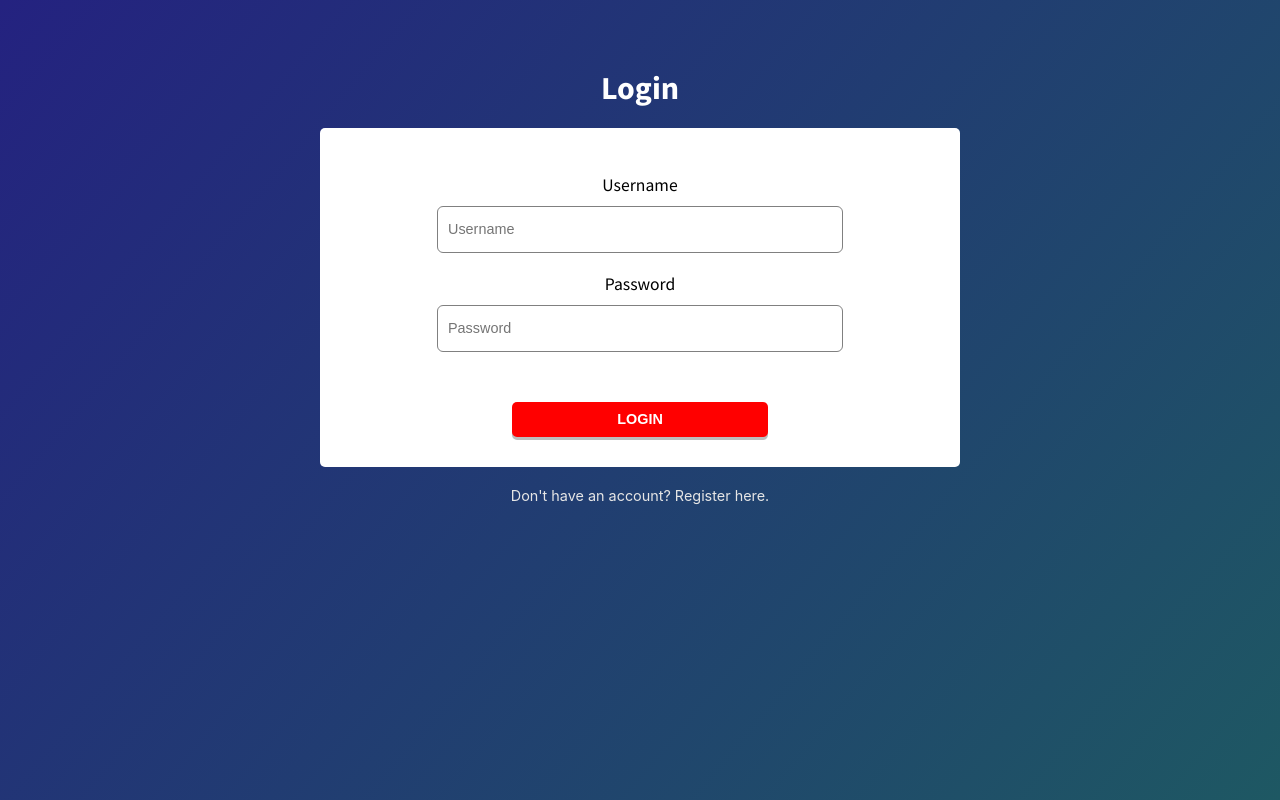
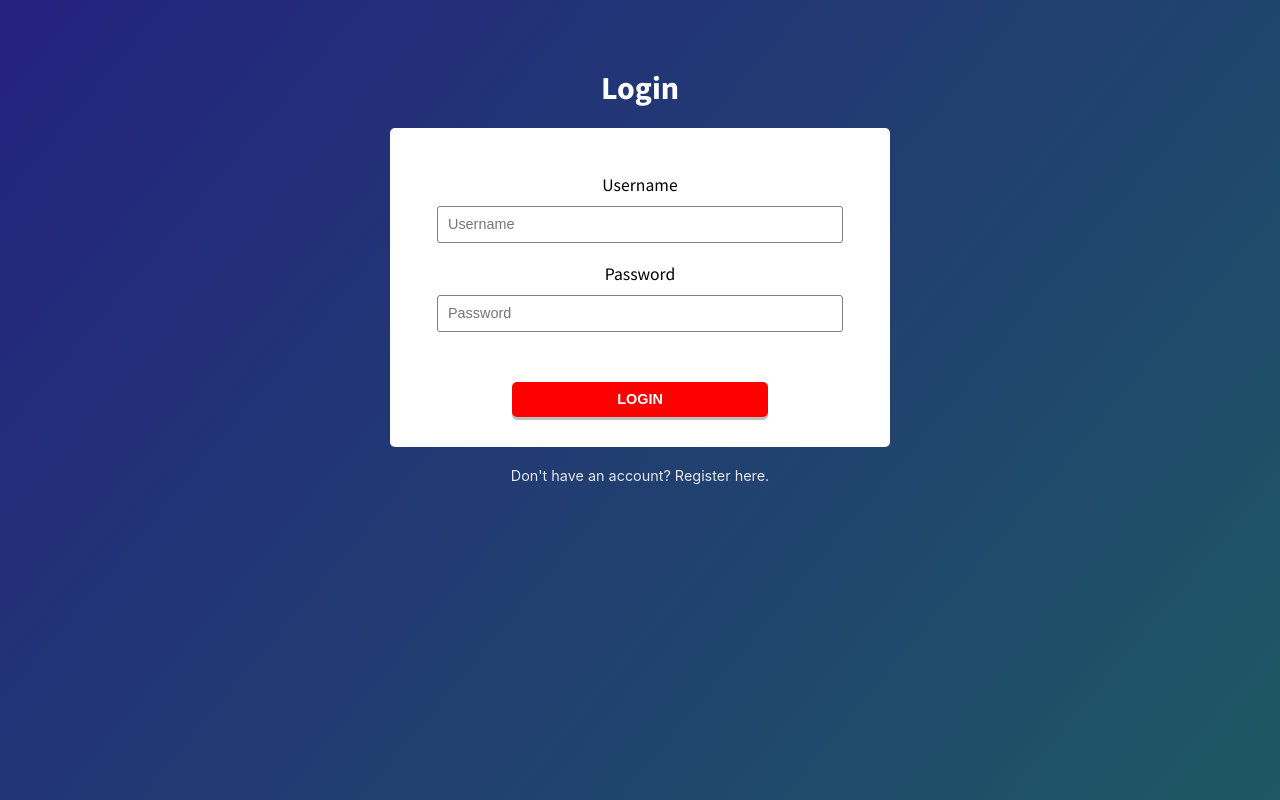
Before and after one commit to j-stuckey/chatter-client, a React app: page /login in a window 1280 px wide. Built offline with nearby package versions, Linux system fonts and the light colour scheme; no server answers.

Commit message:
redux form for registration in progress

```diff
--- a/package.json
+++ b/package.json
@@ -10,6 +10,7 @@
     "react-router-dom": "^4.3.1",
     "react-scripts-cssmodules": "^1.1.50",
     "redux": "^4.0.1",
+    "redux-form": "^8.1.0",
     "redux-thunk": "^2.3.0"
   },
   "scripts": {
--- a/src/components/App.js
+++ b/src/components/App.js
@@ -2,6 +2,7 @@ import React, { Component } from 'react';
 import { Header } from './Header';
 import { Dashboard } from './Dashboard';
 import { Login } from './Login';
+import Registration from './Registration';
 
 import { refreshAuthToken } from '../actions/auth';
 
@@ -48,9 +49,9 @@ class App extends Component {
 			<div className={styles.background}>
 				<Route exact path="/" render={props => <Header {...props} />} />
 				<Route path="/login" component={Login} />
+				<Route path="/register" render={props => <Registration />} />
 				<Route path="/dashboard" render={props => <Dashboard />} />
 			</div>
-
 		);
 	}
 }
--- a/src/components/Login.js
+++ b/src/components/Login.js
@@ -1,7 +1,7 @@
 import React from 'react';
 import { Link } from 'react-router-dom';
 
-import styles from './styles/Login.module.css';
+import styles from './styles/forms.module.css';
 
 export class Login extends React.Component {
 	constructor(props) {
--- /dev/null
+++ b/src/components/Registration.js
@@ -0,0 +1,102 @@
+import React, { Component } from 'react';
+import { connect } from 'react-redux';
+import { reduxForm, Field } from 'redux-form';
+import { Link } from 'react-router-dom';
+import {
+	required,
+	atLeastThree,
+	atLeastEight,
+	isValidEmail,
+	emailTooLong,
+	passwordsMatch
+} from '../validators';
+import Input from './input';
+
+import formStyles from './styles/forms.module.css';
+import styles from './styles/Registration.module.css';
+
+class Registration extends Component {
+
+    handleFormSubmit = (values) => {
+        console.log(values);
+    }
+
+	render() {
+		return (
+			<main className={formStyles.container}>
+				<form
+                    className={formStyles.form}
+					onSubmit={this.props.handleSubmit(values =>
+						this.handleFormSubmit(values)
+					)}
+				>
+					<fieldset className={formStyles.fieldset}>
+                        <legend className={formStyles.legend}>Register</legend>
+                        {/* <label htmlFor="firstName" className={styles.formLabel}>First Name</label> */}
+						<Field
+							name="firstName"
+                            type="text"
+                            label="First Name"
+							component={Input}
+							placeholder="First Name"
+							validate={[required]}
+						/>
+						<Field
+							name="lastName"
+                            type="text"
+                            label="Last Name"
+							component={Input}
+							placeholder="Last Name"
+							validate={[required]}
+						/>
+						<Field
+							name="email"
+                            type="text"
+                            label="Email"
+							component={Input}
+							placeholder="Email"
+							// // Add an element prop to change the type of input
+							// element="select"
+							validate={[required, isValidEmail]}
+						/>
+						<Field
+							name="password"
+                            type="password"
+                            label="Password"
+							component={Input}
+							placeholder="Password"
+							validate={[required, atLeastEight, emailTooLong]}
+						/>
+						<Field
+							name="confirmPassword"
+                            type="password"
+                            label="Confirm Password"
+							component={Input}
+							placeholder="Confirm Password"
+							validate={[
+								required,
+								atLeastEight,
+								emailTooLong,
+								passwordsMatch
+							]}
+						/>
+						<button type="submit" className={styles.button}>Sign up</button>
+					</fieldset>
+				</form>
+
+				<Link to="/login" className={formStyles.registerLink}>Already have an account? Login here.</Link>
+
+			</main>
+		);
+	}
+}
+
+const mapStateToProps = state => ({
+	// loading: state.auth.loading
+});
+
+Registration = connect(mapStateToProps)(Registration);
+
+export default reduxForm({
+	form: 'registration'
+})(Registration);
--- /dev/null
+++ b/src/components/input.js
@@ -0,0 +1,53 @@
+import React from 'react';
+import styles from './styles/forms.module.css';
+
+export default class Input extends React.Component {
+
+    componentDidUpdate(prevProps) {
+        // meta comes from the redux form that wraps Registration Form
+        if (!prevProps.meta.active && this.props.meta.active) {
+            this.input.focus();
+        }
+    }
+    render() {
+        // whatever prop is passed in determines the html tag
+        // or it will be an input tag
+        const Element = this.props.element || 'input';
+
+        // defines error for use later
+        // if the tag is touches and there is an error
+        // this is it
+        let error;
+        if (this.props.meta.touched && this.props.meta.error) {
+            error = <div className={styles.error}>{this.props.meta.error}</div>;
+        }
+
+        // same thing here for warning
+        let warning;
+        if (this.props.meta.touched && this.props.meta.warning) {
+            warning = (
+                <div>{this.props.meta.warning}</div>
+            );
+        }
+
+        return (
+            <div className={styles.labelSeparator}>
+                <label htmlFor={this.props.input.name} className={styles.formLabel}>
+                    {this.props.label}
+                    {error}
+                    {warning}
+                </label>
+                <Element
+                    {...this.props.input}
+                    id={this.props.input.name}
+                    type={this.props.type}
+                    ref={input => (this.input = input)}
+                    placeholder={this.props.placeholder}
+                    className={styles.formInput}
+                >
+                    {this.props.children}
+                </Element>
+            </div>
+        );
+    }
+}
--- a/src/components/styles/Login.module.css
+++ /dev/null
@@ -1,119 +0,0 @@
-.container {
-    display: flex;
-    justify-content: center;
-    position: relative;
-    top: 10vw;
-    margin: 0 auto;
-    width: 60vw;
-    border-radius: 5px;
-    flex-flow: column;
-    text-align: center;
-}
-
-.legend {
-    color: white;
-    font-family: 'Source Sans Pro', sans-serif;
-    margin: 0 auto;
-    font-size: 2em;
-    font-weight: 700;
-}
-
-.fieldset {
-    border: none;
-    display: flex;
-    justify-content: center;
-    align-items: center;
-    flex-flow: column;
-    margin: 0 auto;
-}
-
-.form {
-    color: white;
-    display: flex;
-    flex-flow: column;
-    text-align: center;
-    margin: 20px 0;
-    font-family: 'Source Sans Pro', sans-serif;
-}
-
-.formLabel {
-    margin-bottom: 10px;
-}
-
-.formInput {
-    border-radius: 6px;
-    border: 1px solid gray;
-    padding: 10px;
-    height: 25px;
-    font-size: 0.9em;
-    margin-bottom: 10px;
-}
-
-.loginButton {
-    color: white;
-    background: red;
-    border-radius: 5px;
-    border: none;
-	box-shadow: 0 3px rgb(189, 189, 189);
-    text-transform: uppercase;
-    height: 35px;
-    width: 60%;
-    margin: 30px auto;
-    margin-bottom: 0;
-    font-weight: 700;
-    font-size: 0.9em;
-}
-
-.loginButton:active {
-    box-shadow: none;
-    transform: translateY(4px);
-}
-
-.registerLink {
-    color: rgb(230, 230, 230);
-    font-size: 0.9rem;
-    text-decoration: none;
-}
-
-.registerLink:hover {
-    text-decoration: underline;
-}
-
-.error {
-    color: red;
-}
-
-@media only screen and (min-width: 800px) {
-
-    .loginButton {
-        width: 20vw;
-        margin-bottom: 20px;
-    }
-
-    .legend {
-        /* color: black; */
-        position: relative;
-        top: -60px;
-    }
-
-    .form {
-        background: white;
-        border-radius: 5px;
-        width: 50vw;
-        margin: 0 auto;
-    }
-
-    .formLabel {
-        color: black;
-        font-size: 1.1em;
-    }
-
-    .formInput {
-        width: 30vw;
-        margin-bottom: 20px;
-    }
-
-    .registerLink {
-        margin: 20px;
-    }
-}
--- /dev/null
+++ b/src/components/styles/Registration.module.css
@@ -0,0 +1,23 @@
+.container {
+    display: flex;
+}
+
+.button {
+    color: white;
+    background: red;
+    border-radius: 5px;
+    border: none;
+	box-shadow: 0 3px rgb(189, 189, 189);
+    text-transform: uppercase;
+    height: 35px;
+    width: 60%;
+    max-width: 150px;
+    margin: 0 auto;
+    font-weight: 700;
+    font-size: 0.9em;
+}
+
+.button:active {
+    box-shadow: none;
+    transform: translateY(4px);
+}
--- /dev/null
+++ b/src/components/styles/forms.module.css
@@ -0,0 +1,126 @@
+.container {
+	display: flex;
+	justify-content: center;
+	position: relative;
+	top: 10vw;
+	margin: 0 auto;
+	width: 60vw;
+	border-radius: 5px;
+	flex-flow: column;
+	text-align: center;
+}
+
+.labelSeparator {
+	display: flex;
+	justify-content: center;
+    flex-flow: column;
+}
+
+.legend {
+	color: white;
+	font-family: 'Source Sans Pro', sans-serif;
+	margin: 0 auto;
+	font-size: 2em;
+	font-weight: 700;
+}
+
+.fieldset {
+	border: none;
+	display: flex;
+	justify-content: center;
+	align-items: center;
+	flex-flow: column;
+	margin: 0 auto;
+}
+
+.form {
+	color: white;
+	display: flex;
+	flex-flow: column;
+	text-align: center;
+	margin: 0;
+    font-family: 'Source Sans Pro', sans-serif;
+    max-width: 500px;
+}
+
+.formLabel {
+    margin-bottom: 10px;
+}
+
+.formInput {
+	border-radius: 3px;
+	border: 1px solid gray;
+	padding: 10px;
+    width: 100%;
+    height: 15px;
+	font-size: 0.9em;
+	margin-bottom: 10px;
+}
+
+.loginButton {
+	color: white;
+	background: red;
+	border-radius: 5px;
+	border: none;
+	box-shadow: 0 3px rgb(189, 189, 189);
+	text-transform: uppercase;
+	height: 35px;
+    width: 60%;
+	margin: 30px auto;
+	margin-bottom: 0;
+	font-weight: 700;
+	font-size: 0.9em;
+}
+
+.loginButton:active {
+	box-shadow: none;
+	transform: translateY(4px);
+}
+
+.registerLink {
+	color: rgb(230, 230, 230);
+	font-size: 0.9rem;
+	text-decoration: none;
+}
+
+.registerLink:hover {
+	text-decoration: underline;
+}
+
+.error {
+	color: red;
+}
+
+@media only screen and (min-width: 800px) {
+	.loginButton {
+		width: 20vw;
+		margin-bottom: 20px;
+	}
+
+	.legend {
+		/* color: black; */
+		position: relative;
+		top: -60px;
+	}
+
+	.form {
+		background: white;
+		border-radius: 5px;
+		width: 50vw;
+        margin: 0 auto;
+	}
+
+	.formLabel {
+		color: black;
+		font-size: 1.1em;
+	}
+
+	.formInput {
+		width: 30vw;
+		margin-bottom: 20px;
+	}
+
+	.registerLink {
+		margin: 20px;
+	}
+}
--- a/src/index.js
+++ b/src/index.js
@@ -11,7 +11,7 @@ import { BrowserRouter as Router } from 'react-router-dom';
 ReactDOM.render(
 	<Provider store={store}>
 		<Router>
-			<App loggedIn={true}/>
+			<App />
 		</Router>
 	</Provider>,
 	document.getElementById('root')
--- a/src/store.js
+++ b/src/store.js
@@ -1,5 +1,6 @@
 import { createStore, applyMiddleware, combineReducers } from 'redux';
 import thunk from 'redux-thunk';
+import { reducer as formReducer } from 'redux-form';
 import { loadAuthToken } from './local-storage';
 import { setAuthToken, refreshAuthToken } from './actions/auth';
 
@@ -7,7 +8,8 @@ import { authReducer } from './reducers/auth';
 
 export const store = createStore(
     combineReducers({
-        auth: authReducer
+        auth: authReducer,
+        form: formReducer
     }),
     applyMiddleware(thunk)
 );
--- /dev/null
+++ b/src/validators.js
@@ -0,0 +1,26 @@
+export const required = value => {
+    return value ? undefined : 'Required';
+};
+
+export const atLeastThree = value => {
+    return value.length >= 3 ? undefined : 'Must be at least 3 Characters';
+};
+
+export const atLeastEight = value => {
+    return value.length >= 8 ? undefined : 'Must be at least 8 Characters';
+};
+
+export const isValidEmail = email => {
+    const regex = /\S+@\S+\.\S+/;
+    return regex.test(email) ? undefined : 'Not a valid email';
+};
+
+export const emailTooLong = value => {
+    return value.length < 72
+        ? undefined
+        : 'Password must be less than 72 characters';
+};
+
+export const passwordsMatch = (value, allValues) => {
+    return value === allValues.password ? undefined : "Passwords don't match";
+};
```
Also changed, not shown: 1 other file (tests, documents, lock files or other folders).
